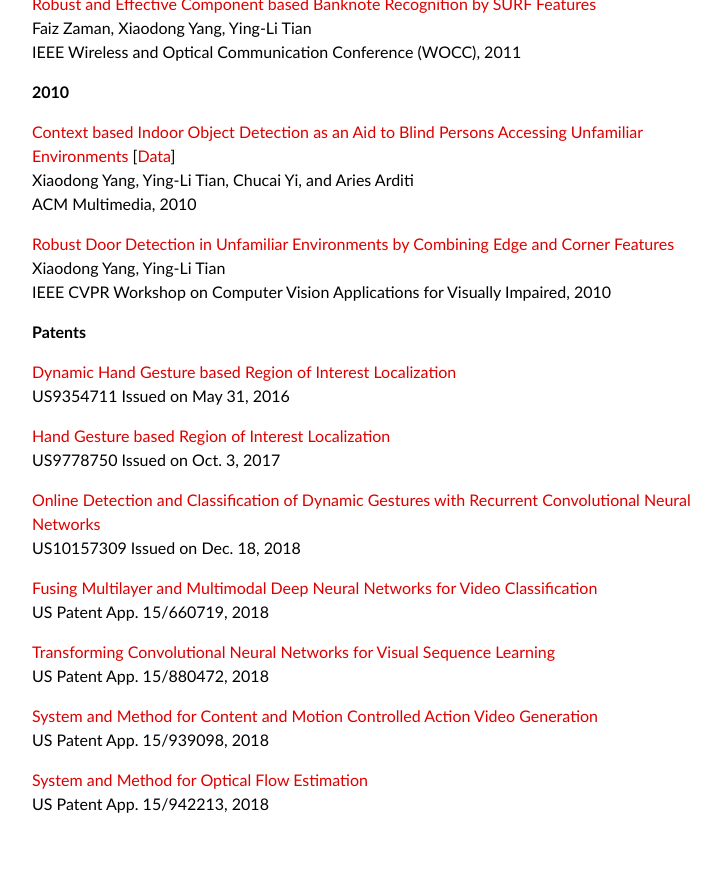
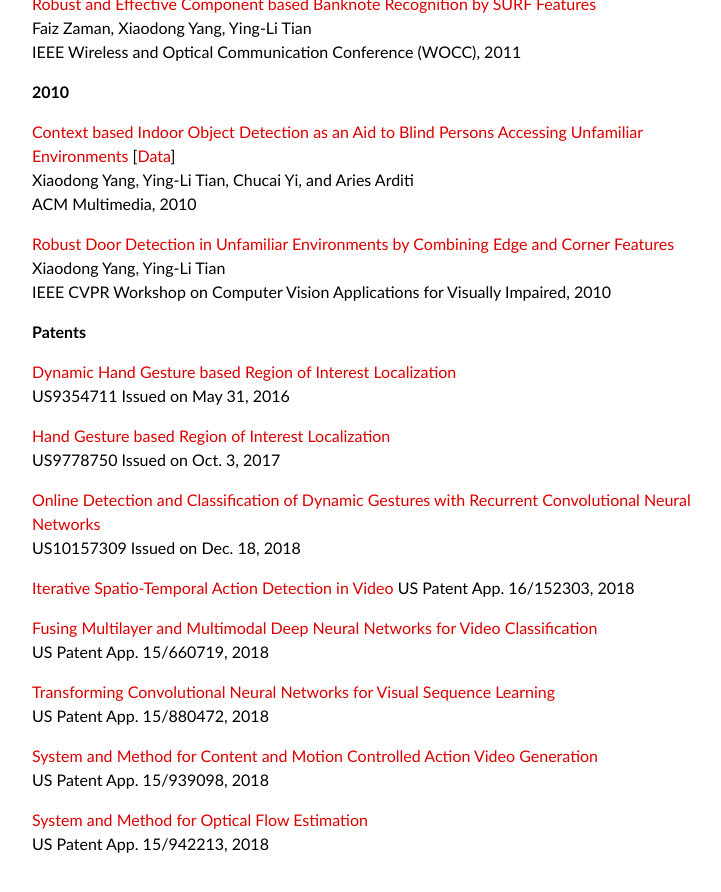
Before and after one commit to xiaodongyang/xiaodongyang.github.io, a Jekyll site: the page built from publications/index.md, in a window 1280 px wide and 900 px high, scrolled down 4117 px. Shown: the top 892 px of the window, without its empty margins (263-984 px from the left). Built offline with Jekyll 4.4.1, drawn with Linux system fonts in a browser that asks for light colours; some web fonts are replaced; before the commit the page ends 4977 px from its top, so only the background shows below that.

Commit message:
Update index.md

```diff
--- a/publications/index.md
+++ b/publications/index.md
@@ -207,6 +207,9 @@
 [Online Detection and Classification of Dynamic Gestures with Recurrent Convolutional Neural Networks](/publications/papers/10157309.pdf)
 US10157309 Issued on Dec. 18, 2018
 
+[Iterative Spatio-Temporal Action Detection in Video](/publications/papers/16-152303.pdf)
+US Patent App. 16/152303, 2018
+
 [Fusing Multilayer and Multimodal Deep Neural Networks for Video Classification](/publications/papers/15-660719.pdf)
 US Patent App. 15/660719, 2018
 
```
